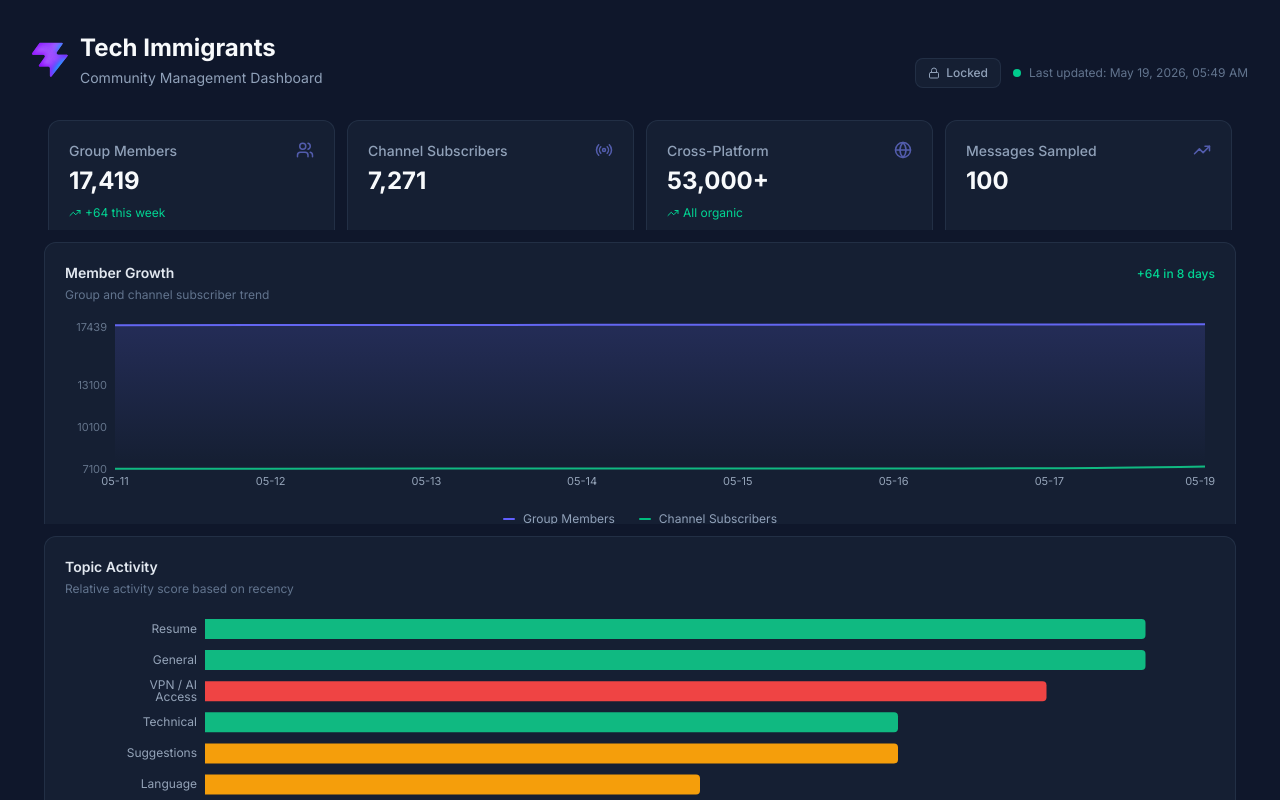
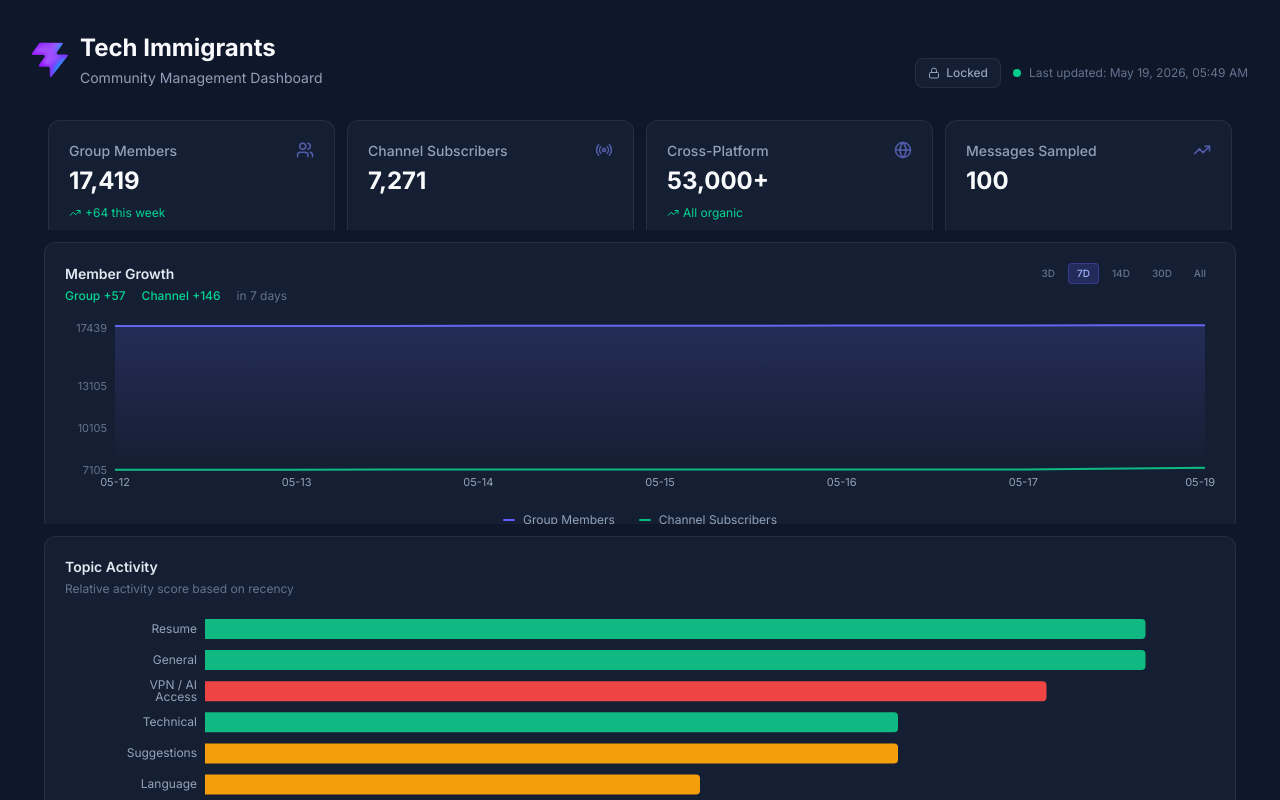
Before and after one commit to SaharPak/ti-community-dashboard, a React (Vite) app: page / in a window 1280 px wide. Shown: the top 800 px of the page. Built offline with nearby package versions, Linux system fonts and the light colour scheme.

Commit message:
Add date range filter to Member Growth chart
3D / 7D / 14D / 30D / All toggle buttons with separate
group and channel growth deltas for the selected period.

```diff
--- a/src/components/MemberGrowthChart.tsx
+++ b/src/components/MemberGrowthChart.tsx
@@ -1,26 +1,73 @@
+import { useState } from "react";
 import { AreaChart, Area, XAxis, YAxis, Tooltip, ResponsiveContainer } from "recharts";
 import type { HistoryEntry } from "../types";
 
+type DateRange = "3d" | "7d" | "14d" | "30d" | "all";
+
+const RANGE_OPTIONS: { value: DateRange; label: string }[] = [
+  { value: "3d", label: "3D" },
+  { value: "7d", label: "7D" },
+  { value: "14d", label: "14D" },
+  { value: "30d", label: "30D" },
+  { value: "all", label: "All" },
+];
+
+function filterByRange(history: HistoryEntry[], range: DateRange): HistoryEntry[] {
+  if (range === "all") return history;
+  const days = parseInt(range);
+  const cutoff = new Date();
+  cutoff.setDate(cutoff.getDate() - days);
+  const cutoffStr = cutoff.toISOString().slice(0, 10);
+  const filtered = history.filter((e) => e.date >= cutoffStr);
+  return filtered.length >= 2 ? filtered : history.slice(-2);
+}
+
 export function MemberGrowthChart({ history }: { history: HistoryEntry[] }) {
+  const [range, setRange] = useState<DateRange>("7d");
+
   if (history.length < 2) return null;
 
-  const data = history.map((entry) => ({
+  const filtered = filterByRange(history, range);
+  const data = filtered.map((entry) => ({
     date: entry.date.slice(5),
     members: entry.kpis.groupMembers,
     channel: entry.kpis.channelSubscribers,
   }));
 
-  const growth = history[history.length - 1].kpis.groupMembers - history[0].kpis.groupMembers;
+  const growth = filtered[filtered.length - 1].kpis.groupMembers - filtered[0].kpis.groupMembers;
+  const channelGrowth = filtered[filtered.length - 1].kpis.channelSubscribers - filtered[0].kpis.channelSubscribers;
 
   return (
     <div className="bg-slate-800/50 border border-slate-700/50 rounded-xl p-5">
-      <div className="flex items-baseline justify-between mb-1">
+      <div className="flex items-center justify-between mb-1">
         <h3 className="text-sm font-semibold text-slate-200">Member Growth</h3>
+        <div className="flex items-center gap-1">
+          {RANGE_OPTIONS.map((opt) => (
+            <button
+              key={opt.value}
+              onClick={() => setRange(opt.value)}
+              className={`px-2 py-0.5 text-[10px] font-medium rounded transition-colors ${
+                range === opt.value
+                  ? "bg-indigo-500/20 text-indigo-300 border border-indigo-500/30"
+                  : "text-slate-500 hover:text-slate-300 border border-transparent"
+              }`}
+            >
+              {opt.label}
+            </button>
+          ))}
+        </div>
+      </div>
+      <div className="flex items-center gap-4 mb-4">
         <span className={`text-xs font-medium ${growth >= 0 ? "text-emerald-400" : "text-red-400"}`}>
-          {growth >= 0 ? "+" : ""}{growth} in {history.length} days
+          Group {growth >= 0 ? "+" : ""}{growth}
+        </span>
+        <span className={`text-xs font-medium ${channelGrowth >= 0 ? "text-emerald-400" : "text-red-400"}`}>
+          Channel {channelGrowth >= 0 ? "+" : ""}{channelGrowth}
+        </span>
+        <span className="text-xs text-slate-500">
+          in {filtered.length} days
         </span>
       </div>
-      <p className="text-xs text-slate-500 mb-4">Group and channel subscriber trend</p>
       <ResponsiveContainer width="100%" height={180}>
         <AreaChart data={data} margin={{ top: 5, right: 10, left: 0, bottom: 0 }}>
           <defs>
```
